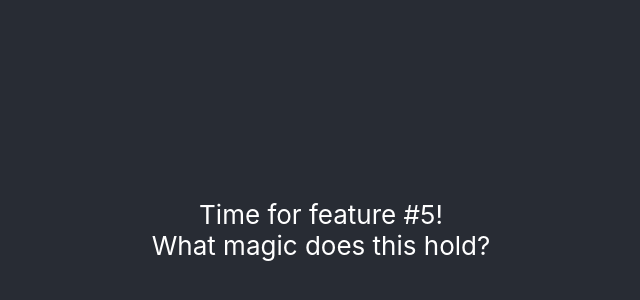
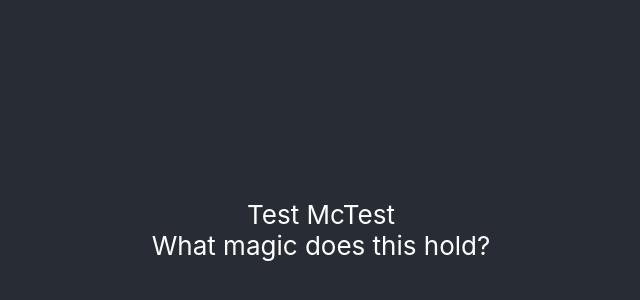
Before and after one commit to bergenhem/GitFlow-Testing, a React (Create React App) app: page / in a window 1280 px wide. Shown: the part 170-470 px from the top of the page, without its empty margins (319-959 px from the left). Built offline with nearby package versions, Linux system fonts and the light colour scheme.

Commit message:
Testing dev webhook

```diff
--- a/src/App.js
+++ b/src/App.js
@@ -5,7 +5,7 @@ function App() {
   return (
     <div className="App">
       <header className="App-header">
-        <div>Time for feature #5!</div>
+        <div>Test McTest</div>
         <div>What magic does this hold?</div>
       </header>
     </div>
```
